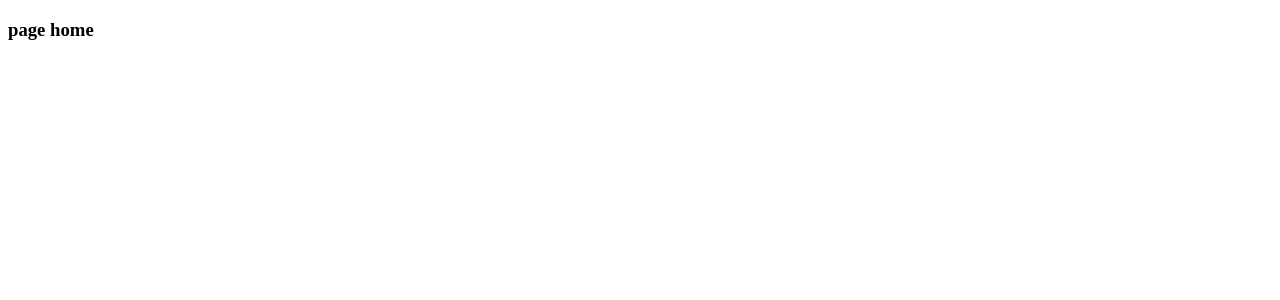
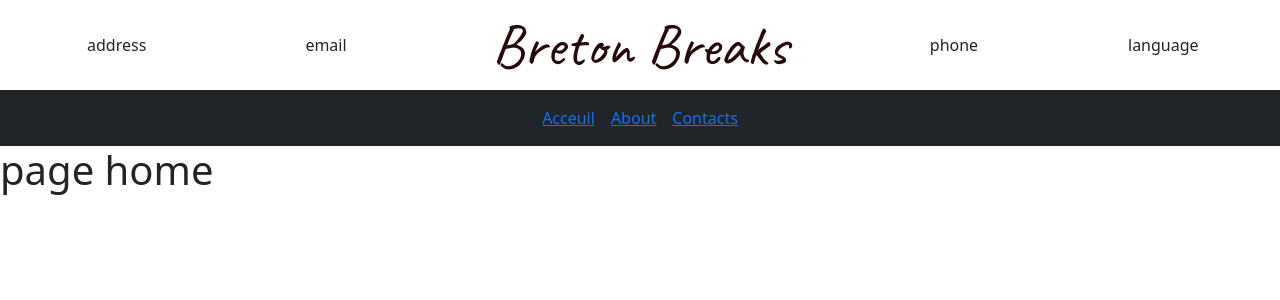
Before and after one commit to ChrisPoum/gitehannam, a React (Create React App) app: page / in a window 1280 px wide. Shown: the top 300 px of the page. Built offline with nearby package versions, Linux system fonts and the light colour scheme.

Commit message:
adding proto navbar and style

```diff
--- a/src/App.jsx
+++ b/src/App.jsx
@@ -3,6 +3,7 @@ import ScrollToTop from "./components/ScrollToTop";
 import PublicRoute from "./components/PublicRoute";
 import NotFound from "./components/NotFound";
 import Home from "./pages/Home";
+import Header from "components/Header";
 
 const App = () => {
 
@@ -10,6 +11,7 @@ const App = () => {
 		<section className='App'>
 			<Router>
 				<ScrollToTop />
+				<Header/>
 				<Switch>
 					<PublicRoute
 						restricted={false}
@@ -18,9 +20,9 @@ const App = () => {
 						exact
 						/>
 					<PublicRoute
-              restricted={false}
-              component={NotFound}
-            />
+						restricted={false}
+						component={NotFound}
+          />
 				</Switch>
 			</Router>
 		</section>
--- /dev/null
+++ b/src/components/Header.jsx
@@ -0,0 +1,37 @@
+import { Navbar, Nav, Row, Col, Container} from "react-bootstrap";
+import { Link } from "react-router-dom";
+
+const Header = () => {
+
+	return (
+		<section className='Header'>
+			<Container fluid className='overnavigation'>
+				<Row inline className="m-auto d-flex align-items-center">
+					<Col md={2} className="text-center"> address </Col>
+					<Col md={2} className="text-center"> email </Col>
+					<Col md={4} className="text-center logotext"> Breton Breaks </Col>
+					<Col md={2} className="text-center"> phone </Col>
+					<Col md={2} className="text-center"> language </Col>
+				</Row>
+			</Container>
+			<Navbar bg="dark" variant="dark">
+				<Navbar.Toggle aria-controls="navbartoggled" />
+				<Navbar.Collapse id="navbartoggled">
+					<Nav inline className="m-auto d-flex align-items-center">
+						<Nav.Link>
+							<Link className="navbarlink" to="/"> Acceuil </Link>
+						</Nav.Link>
+						<Nav.Link>
+							<Link className="navbarlink" to="/"> About </Link>
+						</Nav.Link>
+						<Nav.Link>
+							<Link className="navbarlink" to="/"> Contacts </Link>
+						</Nav.Link>
+					</Nav>
+				</Navbar.Collapse>
+			</Navbar>
+		</section>
+	);
+};
+
+export default Header;
--- a/src/index.js
+++ b/src/index.js
@@ -1,5 +1,6 @@
 import React from 'react';
 import ReactDOM from 'react-dom';
+import "./style/main.scss";
 import App from './App';
 import reportWebVitals from './reportWebVitals';
 
--- /dev/null
+++ b/src/style/main.scss
@@ -0,0 +1,8 @@
+@import url('https://fonts.googleapis.com/css2?family=Caveat&display=swap');
+@import "bootstrap/dist/css/bootstrap.min.css";
+
+.logotext{
+    font-family: "Caveat";
+    font-size: 60px;
+    color: rgba(37, 5, 5, 0.986);
+}
```
